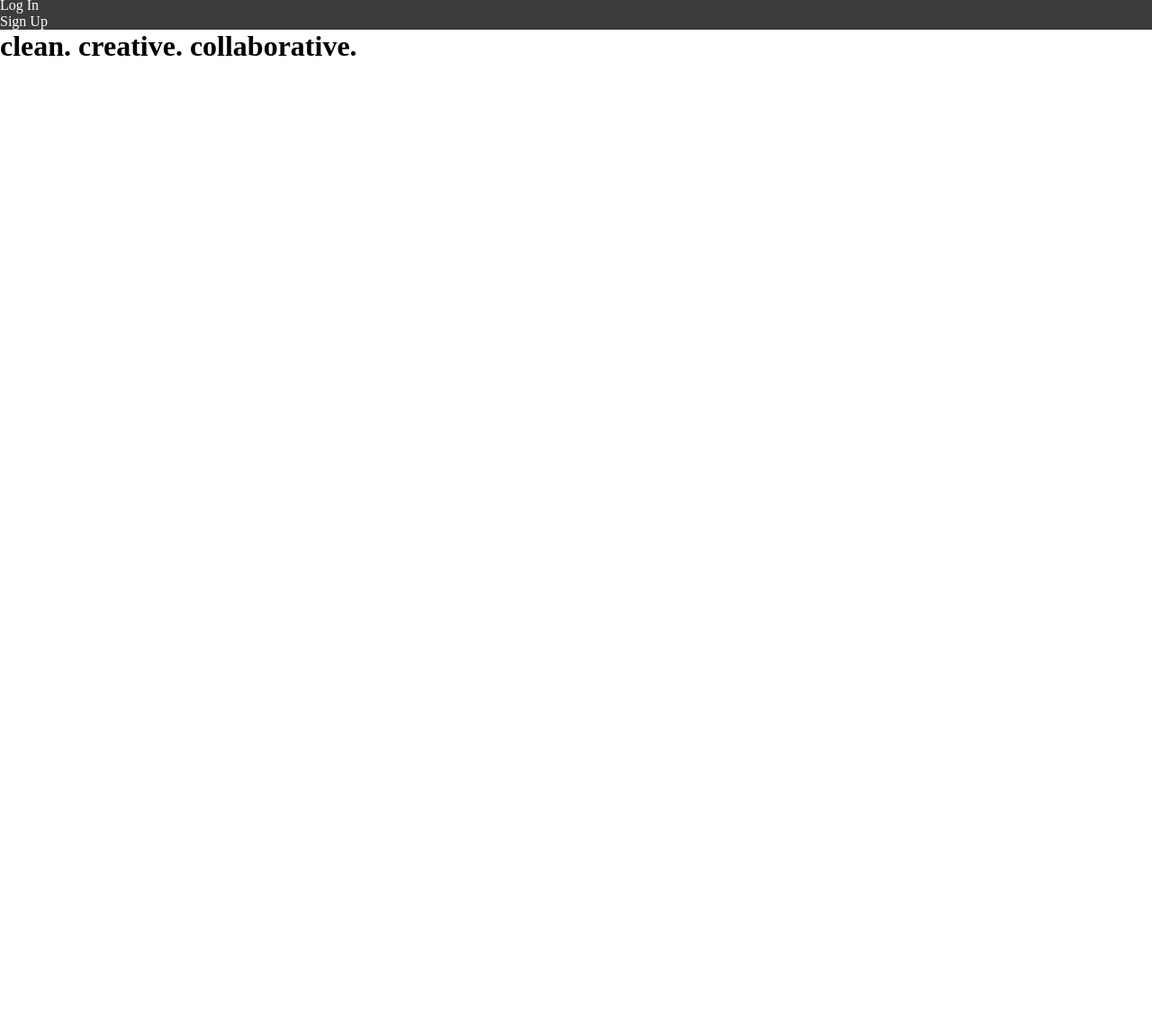
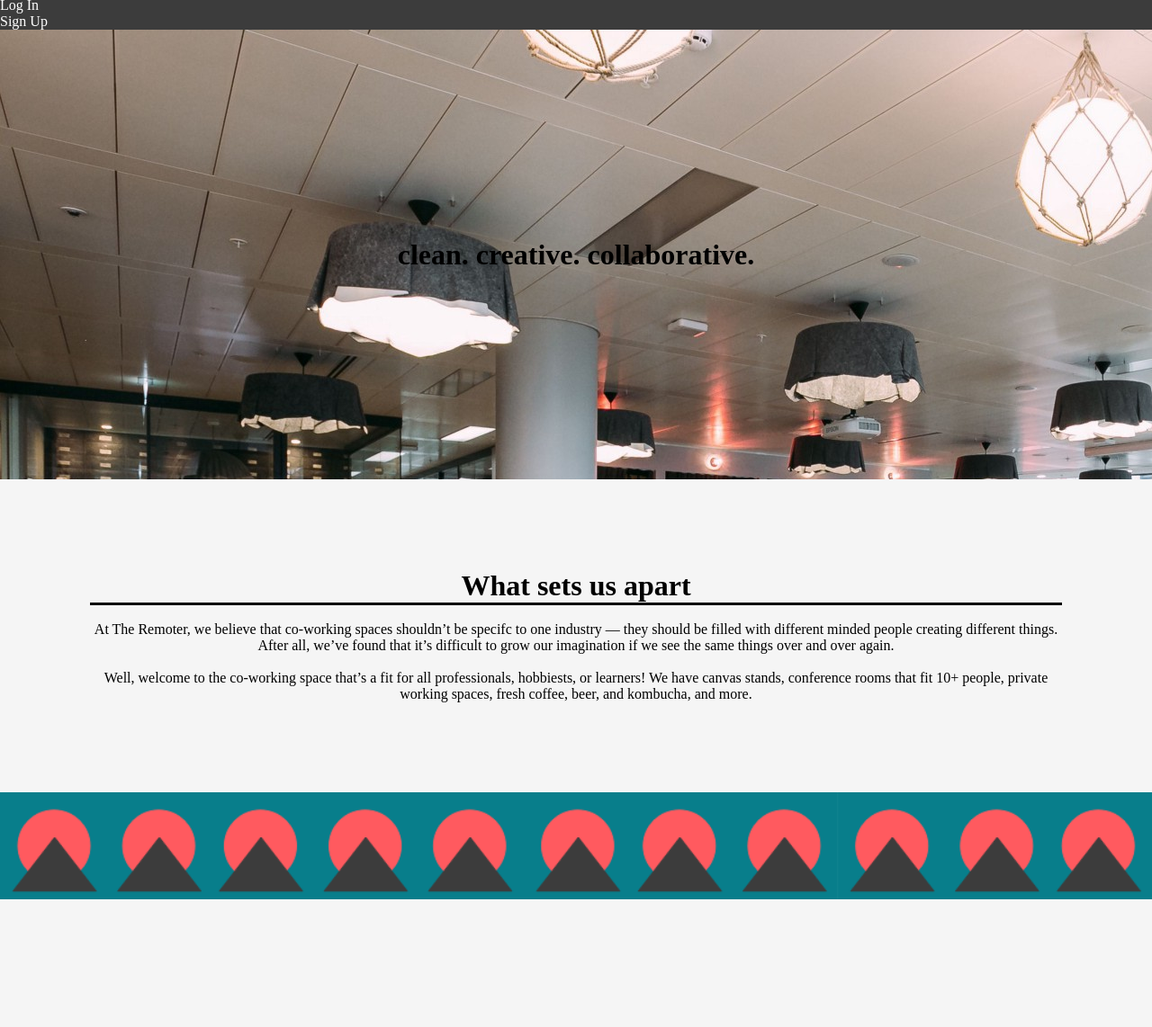
Before and after one commit to bjrshea/co-working, a website built with webpack: page src/index.html in a window 1280 px wide. Shown: the part 158-1300 px from the top of the page at 90% size. Before the commit the page ends 800 px from the top, so only its background shows below. Built offline with nearby package versions, Linux system fonts and the light colour scheme.

Commit message:
Add page dividers to page.

```diff
--- a/src/index.html
+++ b/src/index.html
@@ -2,7 +2,7 @@
 <html>
   <head>
     <meta charset="utf-8">
-    <title>Co-Working Space</title>
+    <title>The Remoter</title>
   </head>
   <header>
     <div class="logo">
@@ -27,9 +27,24 @@
     <div class="main-image">
       <h1>clean. creative. collaborative.</h1>
     </div>
+    <div class="container">
+      <h1>What sets us apart</h1>
+      <div class="border"></div>
+      <br>
+      <p>At The Remoter, we believe that co-working spaces shouldn’t be specifc to one industry — they should be filled with different minded people creating different things. After all, we’ve found that it’s difficult to grow our imagination if we see the same things over and over again.</p>
+      <br>
+      <p>Well, welcome to the co-working space that’s a fit for all professionals, hobbiests, or learners! We have canvas stands, conference rooms that fit 10+ people, private working spaces, fresh coffee, beer, and kombucha, and more.</p>
+    </div>
+    <div class="divider">
+      <img src="assets/images/divider.png" alt="Page Divider">
+    </div>
+    <div class="container">
 
+    </div>
+    <div class="divider">
+      <img src="assets/images/divider.png" alt="Page Divider">
+    </div>
   </body>
   <footer>
-
   </footer>
 </html>
--- a/src/sass/styles.scss
+++ b/src/sass/styles.scss
@@ -3,6 +3,10 @@ $grey: #3C3C3C;
 * {
   padding: 0;
   margin: 0;
+}
+
+body {
+  background-color: #F5F5F5;
 }
 
 header {
@@ -24,3 +28,27 @@ header {
     }
   }
 }
+
+.main-image {
+  background-image: url("../assets/images/stock-img-1.jpeg");
+  width: 100%;
+  height: 500px;
+  display: flex;
+  align-items: center;
+  justify-content: center;
+}
+
+.divider {
+  margin: 100px 0;
+  img {
+    width: 100%;
+  }
+}
+
+.container {
+  text-align: center;
+  padding: 100px 100px 0px 100px;
+  .border {
+    border-bottom: solid black;
+  }
+}
```
Also changed, not shown: src/assets/images/divider.png (added), src/assets/images/stock-img-1.jpeg (added), src/assets/images/stock-img-1.jpg (deleted).
